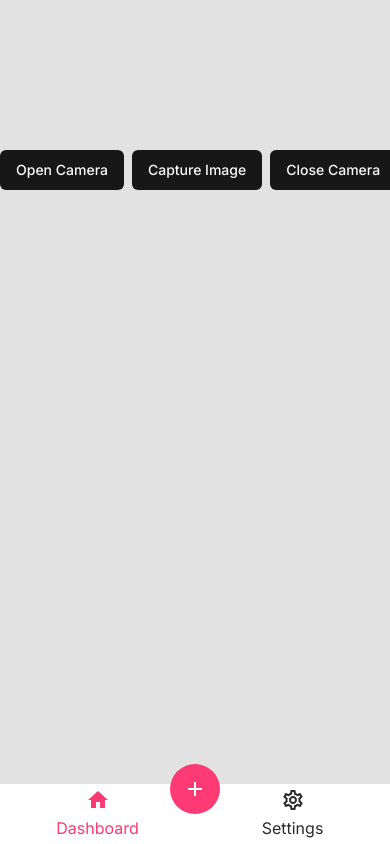
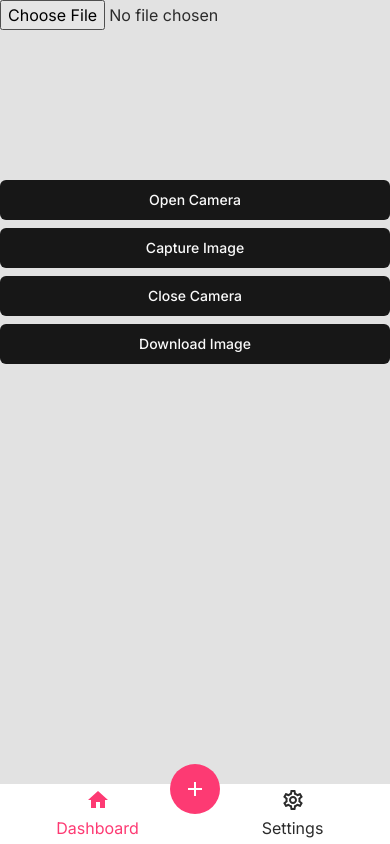
Before and after one commit to mikediamanto/expenses-app, a Next.js app: page /expenses/scan in a window 390 px wide. Built offline with nearby package versions, Linux system fonts and the light colour scheme.

Commit message:
mobile capture image

```diff
--- a/src/app/expenses/scan/page.tsx
+++ b/src/app/expenses/scan/page.tsx
@@ -10,12 +10,14 @@ const ExpensesScanPage = () => {
   const mediaStreamRef = useRef<MediaStream | null>();
 
   const openCamera = () => {
-    navigator.mediaDevices.getUserMedia({ video: true }).then((stream) => {
-      if (!videoRef?.current) return;
+    navigator.mediaDevices
+      .getUserMedia({ video: { facingMode: 'environment' } })
+      .then((stream) => {
+        if (!videoRef?.current) return;
 
-      mediaStreamRef.current = stream;
-      videoRef.current.srcObject = stream;
-    });
+        mediaStreamRef.current = stream;
+        videoRef.current.srcObject = stream;
+      });
   };
 
   const captureImage = () => {
@@ -61,10 +63,30 @@ const ExpensesScanPage = () => {
     document.body.removeChild(a);
   };
 
+  const captureMobileImage = (event) => {
+    const file = event.target.files[0];
+    if (file) {
+      // Create a URL for the captured file and display it
+      const imageURL = URL.createObjectURL(file);
+      imageRef.current!.src = imageURL;
+      imageRef.current!.style.display = 'block';
+    }
+  };
+
   return (
     <>
-      <video id="camera" ref={videoRef} autoPlay></video>
-      <div className="flex gap-2">
+      <input
+        type="file"
+        id="cameraInput"
+        accept="image/*"
+        capture="environment"
+        onChange={captureMobileImage}
+      />
+      <br />
+
+      <video id="camera" ref={videoRef} autoPlay playsInline></video>
+
+      <div className="flex flex-col gap-2">
         <Button id="capture" onClick={openCamera}>
           Open Camera
         </Button>
```
